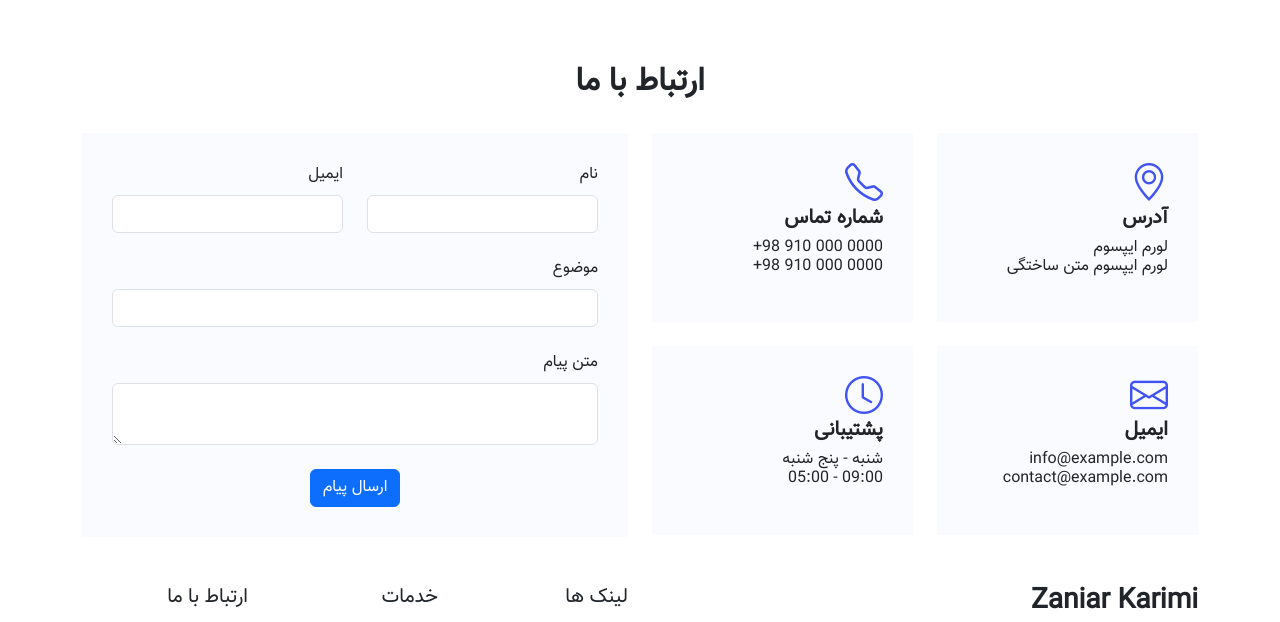
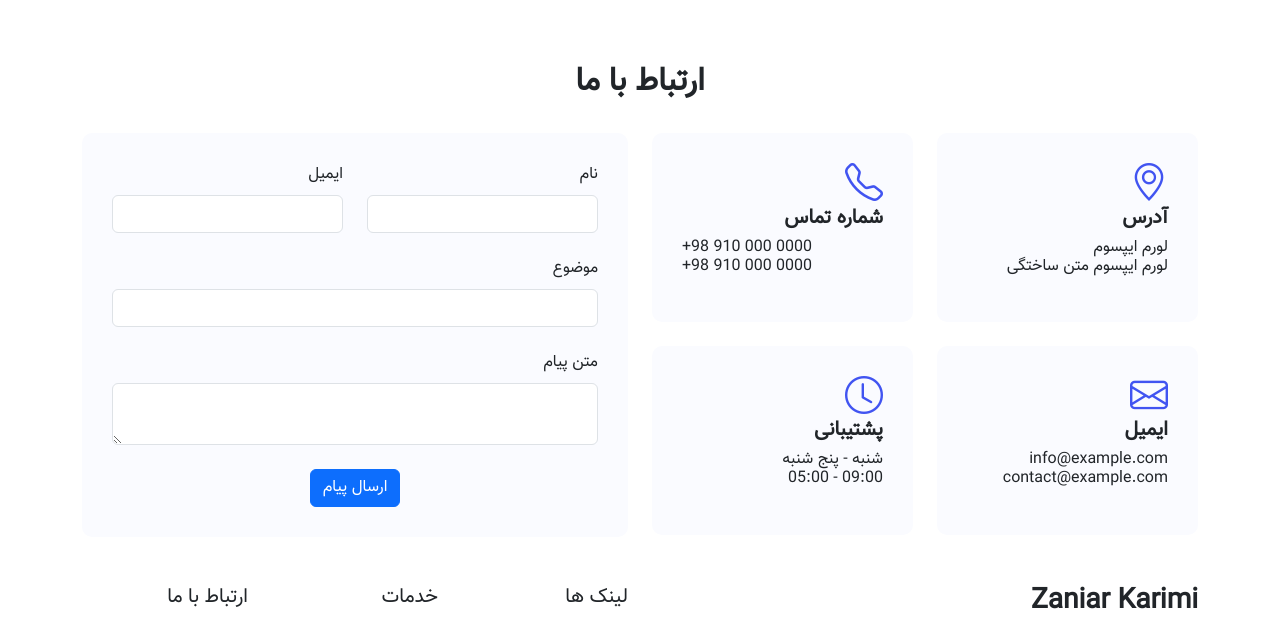
Before and after one commit to I-am-Programming-the-World/Bootstrap-landingpage-fa, a plain HTML site: page index.html in a window 1280 px wide. Shown: the part 3940-4562 px from the top of the page. Drawn offline with nearby package versions, Linux system fonts and the light colour scheme; a script that the page names is missing; files whose address does not match are found by name.

```diff
--- a/styles/main.css
+++ b/styles/main.css
@@ -181,6 +181,7 @@ a {
 .contact .info-box {
     background-color: #fafbff;
     padding: 30px;
+    border-radius: 10px;
 }
 .contact .info-box i {
     font-size: 38px;
@@ -189,10 +190,10 @@ a {
 }
 .contact .info-box .cellphone {
     direction: ltr;
-    text-align: right;
 }
 .contact .contact-form {
     background-color: #fafbff;
+    border-radius: 10px;
     padding: 30px;
     height: 100%;
 }
```
